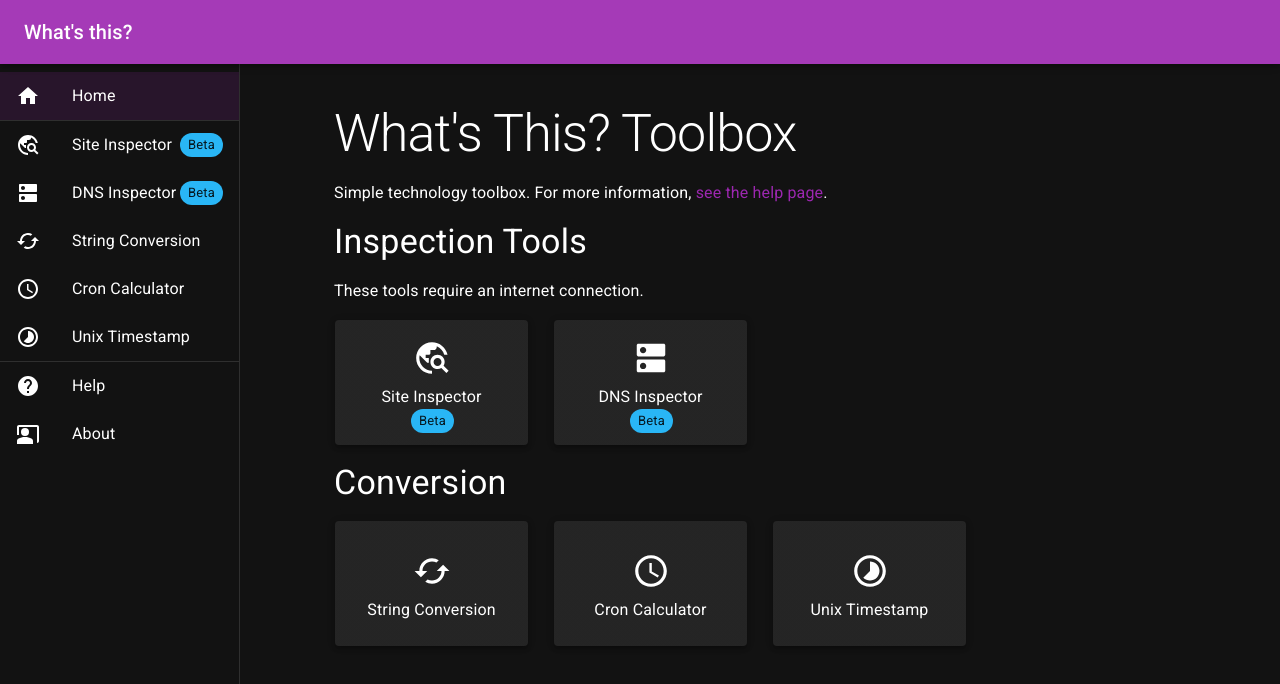
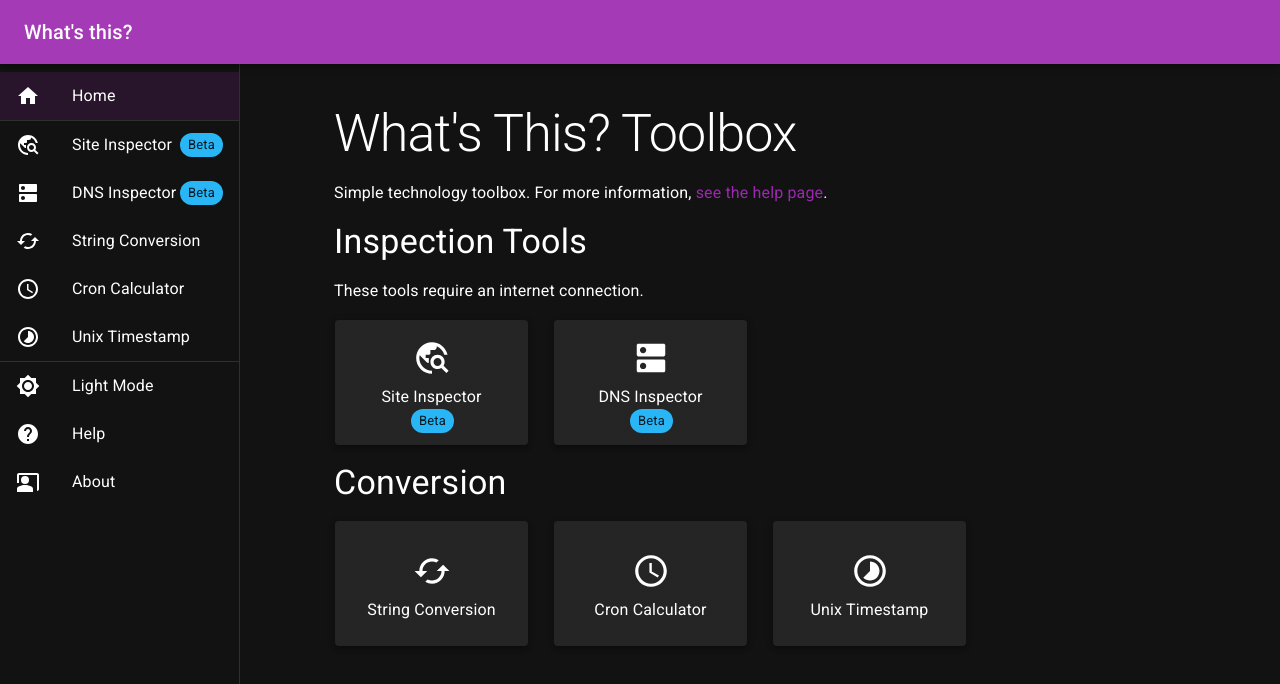
Before and after one commit to soup-bowl/whatsth.is, a React (Create React App) app: page /#/ in a window 1280 px wide. Shown: the top 684 px of the page. Built offline with nearby package versions, Linux system fonts and the light colour scheme.

Commit message:
Light/dark toggle.

```diff
--- a/src/components/menu.tsx
+++ b/src/components/menu.tsx
@@ -1,10 +1,12 @@
 import {
 	Chip, Divider, Grid, IconButton, Link, List, ListItemButton, ListItemIcon,
-	ListItemText, Paper, styled, Typography
+	ListItemText, Paper, styled, Theme, Typography
 } from "@mui/material";
 import { useNavigate } from "react-router-dom";
 import { IMenu, IMenuCategory } from "../interfaces";
 
+import Brightness4Icon from '@mui/icons-material/Brightness4';
+import Brightness7Icon from '@mui/icons-material/Brightness7';
 import HomeIcon from '@mui/icons-material/Home';
 import TravelExploreIcon from '@mui/icons-material/TravelExplore';
 import DnsIcon from '@mui/icons-material/Dns';
@@ -14,9 +16,11 @@ import TimelapseIcon from '@mui/icons-material/Timelapse';
 import HelpIcon from '@mui/icons-material/Help';
 import CoPresentIcon from '@mui/icons-material/CoPresent';
 
-interface props {
+interface MenuProps {
 	onlineState: boolean;
-	drawerClose?: any;
+	theme: Theme;
+	drawerClose: () => void;
+	colorMode: { toggleColorMode: () => void; };
 }
 
 enum Category {
@@ -90,7 +94,7 @@ const getMenu: IMenu[] = [
 	}
 ];
 
-export function DrawMenu({ onlineState, drawerClose }: props) {
+export function DrawMenu({ onlineState, drawerClose, theme, colorMode }: MenuProps) {
 	const navigate = useNavigate();
 
 	const MenuNav = (url: string) => {
@@ -126,6 +130,12 @@ export function DrawMenu({ onlineState, drawerClose }: props) {
 				);
 			})}
 			<Divider />
+			<ListItemButton onClick={colorMode.toggleColorMode}>
+				<ListItemIcon>
+					{theme.palette.mode === 'dark' ? <Brightness7Icon /> : <Brightness4Icon />}
+				</ListItemIcon>
+				<ListItemText primary={theme.palette.mode === 'dark' ? 'Light Mode' : 'Dark Mode'} />
+			</ListItemButton>
 			<ListItemButton
 				onClick={() => MenuNav('/help')}
 				selected={window.location.hash.includes("/help")}
@@ -156,7 +166,11 @@ const OptionSquare = styled(Paper)(({ theme }) => ({
 	minHeight: "125px"
 }));
 
-export function HomeMenu({ onlineState, drawerClose = undefined }: props) {
+interface GridProps {
+	onlineState: boolean;
+}
+
+export function HomeMenu({ onlineState }: GridProps) {
 	const navigate = useNavigate();
 
 	return (
--- a/src/theme/layout.tsx
+++ b/src/theme/layout.tsx
@@ -2,15 +2,15 @@ import { Outlet } from "react-router-dom";
 import MuiAppBar, { AppBarProps as MuiAppBarProps } from '@mui/material/AppBar';
 import {
 	CssBaseline, ThemeProvider, Toolbar, IconButton, Typography, Container,
-	styled, Drawer, Box, useMediaQuery
+	styled, Drawer, Box, useMediaQuery, PaletteMode, createTheme
 } from '@mui/material';
-import theme from "./theme";
-import { useState } from "react";
+import { useMemo, useState } from "react";
 
 import MenuIcon from '@mui/icons-material/Menu';
 import CloudOffIcon from '@mui/icons-material/CloudOff';
 import { DrawMenu } from "../components/menu";
 import { PageProps } from "../interfaces";
+import { purple } from "@mui/material/colors";
 
 const drawerWidth = 240;
 
@@ -71,6 +71,38 @@ export default function Layout({ online }: PageProps) {
 		setOpen(false);
 	};
 
+	const [mode, setMode] = useState<string>(localStorage.getItem('ColourPref') ?? 'dark');
+	const colorMode = useMemo(() => ({
+		toggleColorMode: () => {
+			setMode((prevMode:string) => {
+				let cmode = (prevMode === 'light') ? 'dark' : 'light';
+				localStorage.setItem('ColourPref', cmode);
+				return cmode;
+			});
+		},
+	}), []);
+
+	const theme = useMemo(() => createTheme({
+		palette: {
+			primary: purple,
+			mode: mode as PaletteMode
+		},
+		typography: {
+			button: {
+				textTransform: 'none'
+			},
+			h1: {
+				fontSize: '3.25rem'
+			},
+			h2: {
+				fontSize: '2.75rem'
+			},
+			h3: {
+				fontSize: '2rem'
+			}
+		}
+	}), [mode]);
+
 	return (
 		<ThemeProvider theme={theme}>
 			<Box sx={{ display: 'flex' }}>
@@ -119,7 +151,7 @@ export default function Layout({ online }: PageProps) {
 							<MenuIcon />
 						</IconButton>
 					</DrawerHeader>
-					<DrawMenu onlineState={online} drawerClose={handleDrawerClose} />
+					<DrawMenu onlineState={online} drawerClose={handleDrawerClose} colorMode={colorMode} theme={theme} />
 				</Drawer>
 				<Main open={open}>
 					<DrawerHeader />
```
Also changed, not shown: 1 other file (tests, documents, lock files or other folders).
